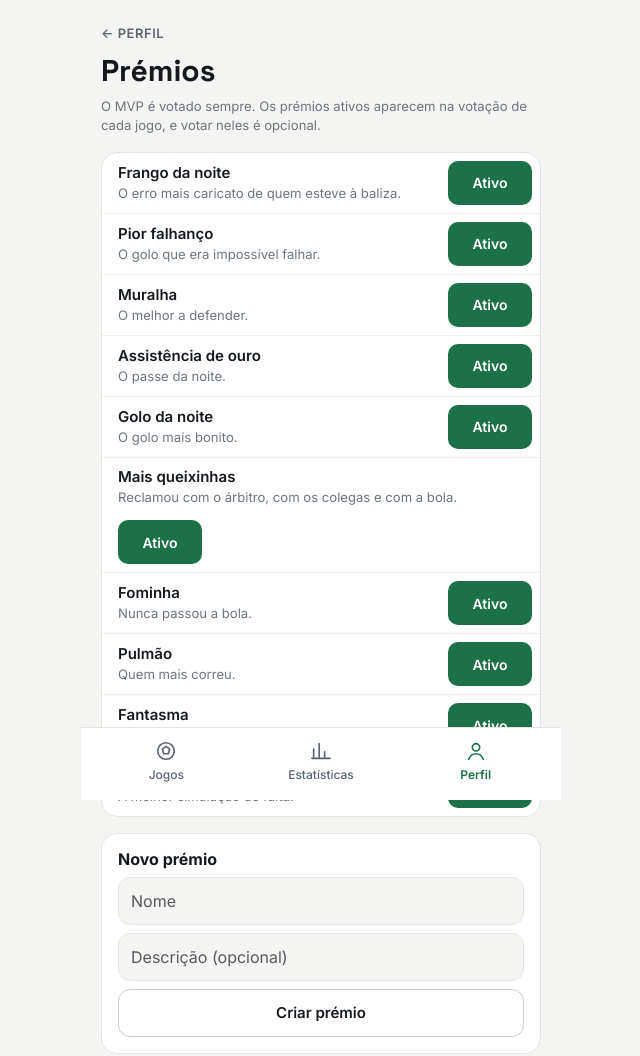
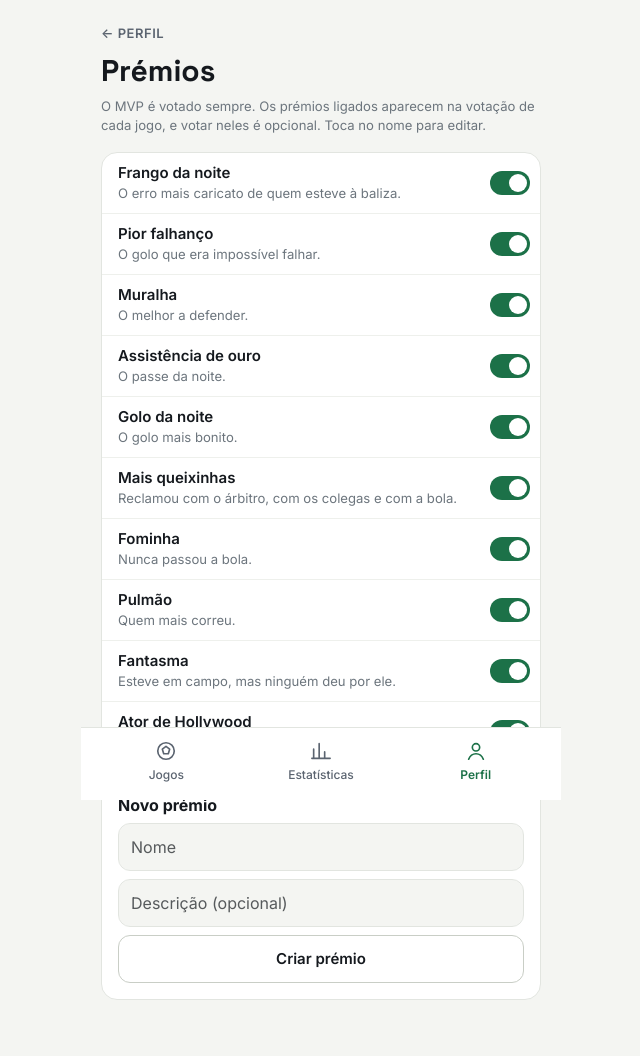
Before and after one commit to freedevelopsw/fut-app, a Spring Boot app: page /gestao/premios in a window 1280 px wide. Shown: the top 1056 px of the page, without its empty margins (319-959 px from the left). After the commit the page ends 1000 px from the top, so only its background shows below. Run offline with Spring Boot 4, Linux system fonts and the light colour scheme; the visitor is signed in with stand-in values (Sample User, id 1); data comes from the database, SQL or seed files in the repository; some of the project's set-up classes (security, data sources, template engines, error pages and the like) are left out, and stand-ins take their place.

Commit message:
Prémios: interruptor on/off compacto em vez do botão Ativo/Inativo
Co-Authored-By: Claude Opus 5.5 <noreply@anthropic.com>
Claude-Session: https://claude.ai/code/session_013oPE7s2Pn4ZfkMXpdWEiQT

```diff
--- a/src/main/resources/static/css/app.css
+++ b/src/main/resources/static/css/app.css
@@ -171,3 +171,12 @@ details.cartao summary::-webkit-details-marker { display: none; }
 .mini-avatares { display: flex; }
 .mini-avatares span { width: 28px; height: 28px; margin-left: -8px; border-radius: 999px; background: var(--fa-linha-suave); border: 2px solid var(--fa-fundo); display: flex; align-items: center; justify-content: center; font-size: 10px; font-weight: 700; }
 .mini-avatares span:first-child { margin-left: 0; }
+
+/* Interruptor on/off compacto (área de toque de 44 px, visual de 40×24) */
+.interruptor { width: 52px; height: 44px; border: none; background: transparent; padding: 0; display: inline-flex; align-items: center; justify-content: center; flex: none; cursor: pointer; }
+.interruptor .trilho { width: 40px; height: 24px; border-radius: 999px; background: #C9CEC6; position: relative; transition: background .15s; }
+.interruptor .trilho::after { content: ""; position: absolute; top: 3px; left: 3px; width: 18px; height: 18px; border-radius: 999px; background: #FFFFFF; transition: transform .15s; }
+.interruptor[aria-checked="true"] .trilho { background: var(--fa-verde); }
+.interruptor[aria-checked="true"] .trilho::after { transform: translateX(16px); }
+.interruptor:focus-visible { outline: none; }
+.interruptor:focus-visible .trilho { box-shadow: 0 0 0 3px rgba(28, 113, 72, .3); }
--- a/src/main/resources/templates/gestao/premios.html
+++ b/src/main/resources/templates/gestao/premios.html
@@ -6,14 +6,14 @@
     <header class="app-header">
         <a th:href="@{/perfil}" class="etiqueta text-decoration-none">← Perfil</a>
         <h1 class="titulo">Prémios</h1>
-        <p class="m-0 small text-secondary">O MVP é votado sempre. Os prémios ativos aparecem na votação de cada jogo, e votar neles é opcional.</p>
+        <p class="m-0 small text-secondary">O MVP é votado sempre. Os prémios ligados aparecem na votação de cada jogo, e votar neles é opcional. Toca no nome para editar.</p>
     </header>
 
     <main class="app-main">
         <div th:replace="~{fragments/layout :: mensagens}"></div>
 
         <ul class="lista">
-            <li th:each="p : ${premios}" class="py-2 pe-2 flex-wrap">
+            <li th:each="p : ${premios}" class="py-2 pe-1">
                 <th:block th:if="${editar == p.id}">
                     <form th:action="@{/gestao/premios/{id}(id=${p.id})}" method="post" class="d-flex flex-column gap-2 w-100 py-1 pe-2">
                         <input class="form-control" name="nome" th:value="${p.nome}" maxlength="40" required aria-label="Nome do prémio">
@@ -31,10 +31,10 @@
                     </a>
                     <form th:action="@{/gestao/premios/{id}/ativo(id=${p.id})}" method="post">
                         <input type="hidden" name="ativo" th:value="${!p.ativo}">
-                        <button type="submit" class="btn btn-sm fw-semibold" style="min-height: 44px; min-width: 84px; border-radius: 10px"
-                                th:classappend="${p.ativo} ? 'btn-verde' : 'btn-contorno'" th:aria-pressed="${p.ativo}"
-                                th:aria-label="${p.ativo} ? |Desativar ${p.nome}| : |Ativar ${p.nome}|"
-                                th:text="${p.ativo} ? 'Ativo' : 'Inativo'">Ativo</button>
+                        <button type="submit" class="interruptor" role="switch" th:aria-checked="${p.ativo}"
+                                th:aria-label="|${p.nome} ativo|" th:title="${p.ativo} ? 'Ativo: toca para desativar' : 'Inativo: toca para ativar'">
+                            <span class="trilho" aria-hidden="true"></span>
+                        </button>
                     </form>
                 </th:block>
             </li>
```
